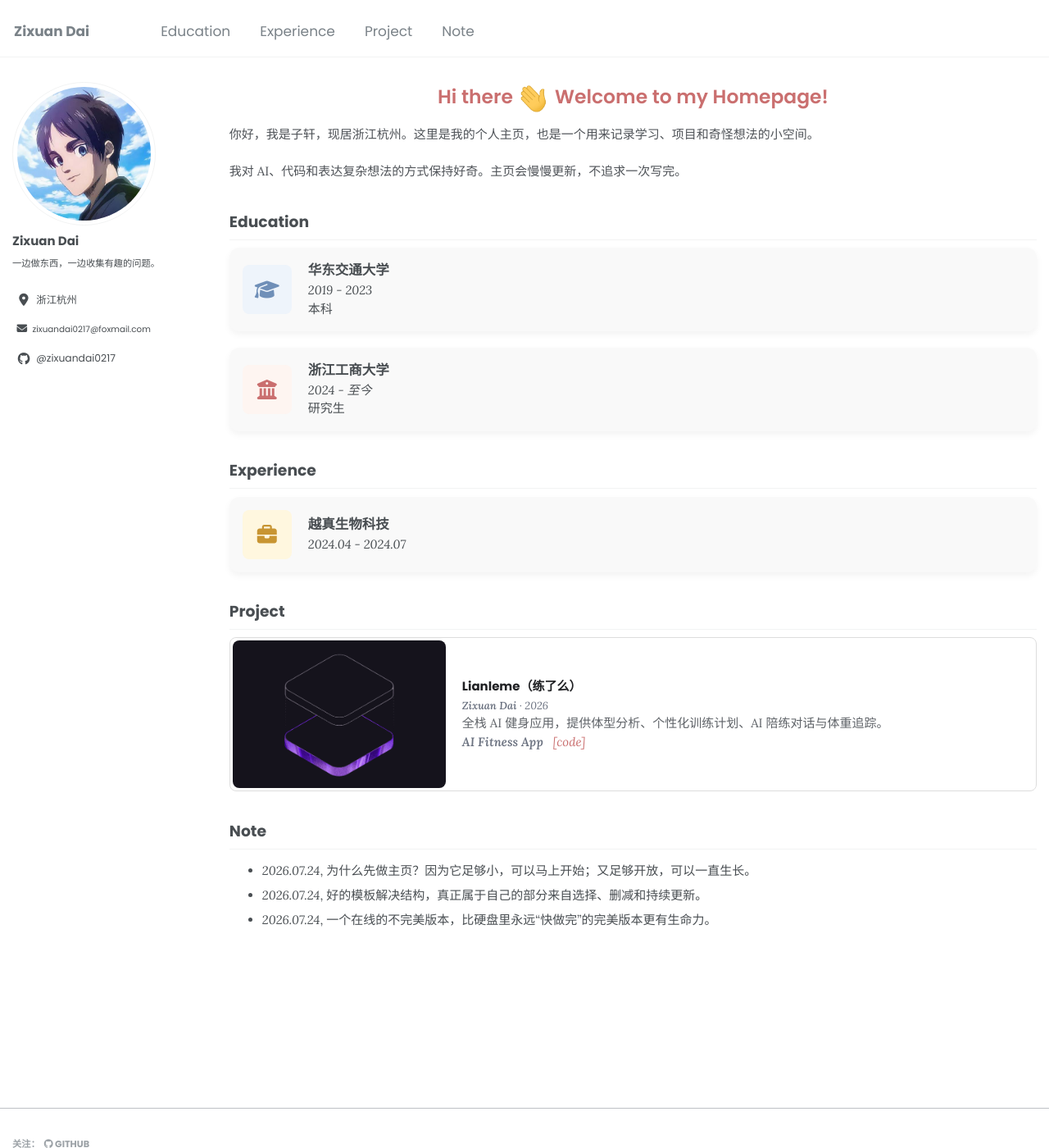
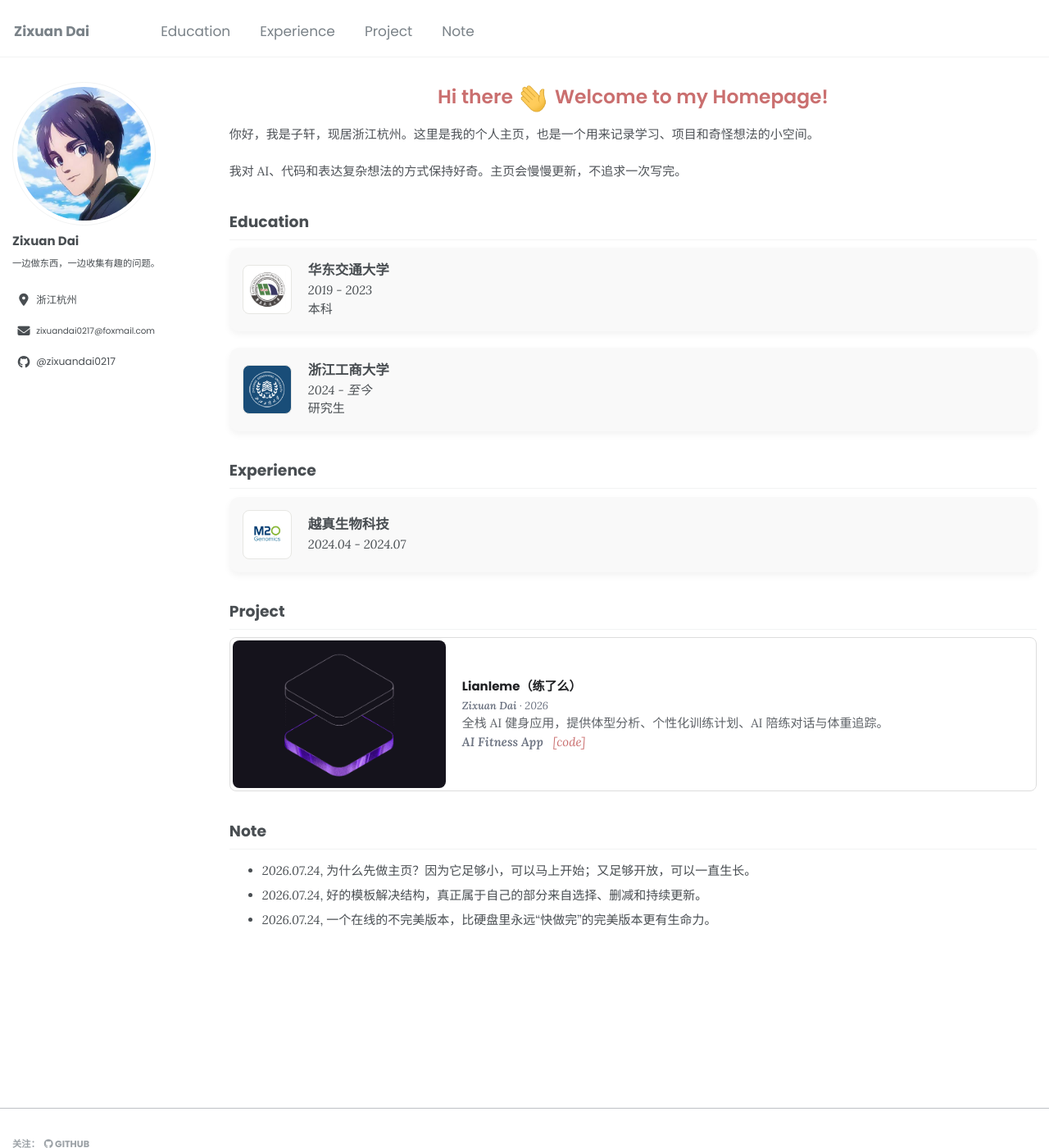
Before and after one commit to zixuandai0217/zixuandai0217.github.io, a Jekyll site: the page built from _pages/about.md, in a window 1280 px wide and 1400 px high. Shown: the whole window at 82% size. Built offline with Jekyll 4.4.1, drawn with Linux system fonts in a browser that asks for light colours.

Commit message:
Align profile details and add organization logos

```diff
--- a/_includes/author-profile.html
+++ b/_includes/author-profile.html
@@ -31,7 +31,7 @@
       <!-- Font Awesome icons / Biographic information  -->
       {% if author.location %}
         {% assign location_query = author.location | url_encode %}
-        <li class="author__desktop"><a href="https://www.google.com/maps/search/?api=1&query={{ location_query }}" target="_blank" rel="noopener"><i class="fas fa-fw fa-location-dot icon-pad-right" aria-hidden="true"></i>{{ author.location }}</a></li>
+        <li class="author__desktop"><a href="https://www.google.com/maps/search/?api=1&query={{ location_query }}" target="_blank" rel="noopener"><i class="fas fa-fw fa-location-dot icon-pad-right" aria-hidden="true"></i><span class="author__link-label">{{ author.location }}</span></a></li>
       {% endif %}
       {% if author.employer %}
         {% assign employer_query = author.employer | url_encode %}
@@ -41,7 +41,7 @@
         <li><a href="{{ author.uri }}"><i class="fas fa-fw fa-link icon-pad-right" aria-hidden="true"></i>{{ site.data.ui-text[site.locale].website_label | default: "Website" }}</a></li>
       {% endif %}
       {% if author.email %}
-        <li class="author__email"><a href="mailto:{{ author.email }}"><i class="fas fa-fw fa-envelope icon-pad-right" aria-hidden="true"></i>{{ author.email }}</a></li>
+        <li class="author__email"><a href="mailto:{{ author.email }}"><i class="fas fa-fw fa-envelope icon-pad-right" aria-hidden="true"></i><span class="author__link-label">{{ author.email }}</span></a></li>
       {% endif %}
       {% if author.WeChat %}
         <li class="author__wechat"><a href="{{ author.WeChat }}"><i class="fab fa-fw fa-weixin icon-pad-right" aria-hidden="true"></i>WeChat</a></li>
@@ -81,7 +81,7 @@
         <li><a href="https://dribbble.com/{{ author.dribbble }}"><i class="fab fa-fw fa-dribbble icon-pad-right" aria-hidden="true"></i>Dribbble</a></li>
       {% endif %}
       {% if author.github %}
-        <li><a href="https://github.com/{{ author.github }}"><i class="fab fa-fw fa-github icon-pad-right" aria-hidden="true"></i>@{{ author.github }}</a></li>
+        <li><a href="https://github.com/{{ author.github }}"><i class="fab fa-fw fa-github icon-pad-right" aria-hidden="true"></i><span class="author__link-label">@{{ author.github }}</span></a></li>
       {% endif %}
       {% if author.kaggle %}
         <li><a href="https://kaggle.com/{{ author.kaggle }}"><i class="fab fa-fw fa-kaggle icon-pad-right" aria-hidden="true"></i>Kaggle</a></li>
--- a/_pages/about.md
+++ b/_pages/about.md
@@ -19,7 +19,9 @@ Education
 
 <div class="experience-container">
   <div class="experience-card">
-    <div class="experience-logo experience-icon experience-icon--blue"><i class="fas fa-graduation-cap" aria-hidden="true"></i></div>
+    <div class="experience-logo experience-brand">
+      <img src="images/ecjtu-emblem.png" alt="华东交通大学校徽">
+    </div>
     <div class="experience-info">
       <strong>华东交通大学</strong><br>
       <em>2019 - 2023</em><br>
@@ -28,7 +30,9 @@ Education
   </div>
 
   <div class="experience-card">
-    <div class="experience-logo experience-icon"><i class="fas fa-building-columns" aria-hidden="true"></i></div>
+    <div class="experience-logo experience-brand experience-brand--zjgsu">
+      <img src="images/zjgsu-logo.png" alt="浙江工商大学校徽">
+    </div>
     <div class="experience-info">
       <strong>浙江工商大学</strong><br>
       <em>2024 - 至今</em><br>
@@ -42,7 +46,9 @@ Experience
 
 <div class="experience-container">
   <div class="experience-card">
-    <div class="experience-logo experience-icon experience-icon--yellow"><i class="fas fa-briefcase" aria-hidden="true"></i></div>
+    <div class="experience-logo experience-brand">
+      <img src="images/m20-genomics-logo.png" alt="越真生物科技 M20 Genomics Logo">
+    </div>
     <div class="experience-info">
       <strong>越真生物科技</strong><br>
       <em>2024.04 - 2024.07</em>
--- a/_sass/_sidebar.scss
+++ b/_sass/_sidebar.scss
@@ -250,15 +250,14 @@
   li.author__email {
     white-space: normal;
 
-    a {
-      grid-template-columns: 1.85em minmax(0, 1fr);
+    .author__link-label {
       overflow-wrap: anywhere;
-      font-size: 0.92em;
+      font-size: 0.84em;
     }
   }
 
-  a,
-  span {
+  li > a,
+  li > span {
     display: grid;
     grid-template-columns: 1.85em 1fr;
     column-gap: 0.52em;
@@ -270,6 +269,11 @@
     color: inherit;
     font-size: 1.1em;
     text-decoration: none;
+  }
+
+  .author__link-label {
+    display: block;
+    min-width: 0;
   }
 
   a {
--- a/assets/css/home.css
+++ b/assets/css/home.css
@@ -36,7 +36,9 @@
     }
 
     .experience-card {
-        display: flex;
+        display: grid;
+        grid-template-columns: 60px minmax(0, 1fr);
+        column-gap: 20px;
         align-items: center;
         background: #f9f9f9;
         border-radius: 12px;
@@ -52,9 +54,38 @@
     .experience-logo {
         width: 60px;
         height: 60px;
-        margin-right: 20px;
         border-radius: 8px;
+    }
+    .experience-brand {
+        align-items: center;
+        background: #fff;
+        border: 1px solid #e7e7e3;
+        box-sizing: border-box;
+        display: flex;
+        justify-content: center;
+        overflow: hidden;
+        padding: 6px;
+    }
+    .experience-brand img {
+        display: block;
+        height: 100%;
+        margin: 0;
+        max-height: 100%;
+        max-width: 100%;
         object-fit: contain;
+        width: 100%;
+    }
+    .experience-brand--zjgsu {
+        background: #194d78;
+        justify-content: flex-start;
+    }
+    .experience-brand--zjgsu img {
+        flex: 0 0 auto;
+        height: 46px;
+        max-height: none;
+        max-width: none;
+        object-fit: initial;
+        width: auto;
     }
     .experience-info {
         font-family: 'Lora', 'Noto Serif SC', 'Songti SC', SimSun, Georgia, serif;
@@ -386,26 +417,6 @@
             max-width: 760px;
         }
 
-        .experience-icon {
-            align-items: center;
-            background: #fef5f1;
-            color: #ca6f6f;
-            display: flex;
-            flex: 0 0 auto;
-            font-size: 24px;
-            justify-content: center;
-        }
-
-        .experience-icon--blue {
-            background: #eef4fb;
-            color: #6f8fb8;
-        }
-
-        .experience-icon--yellow {
-            background: #fff7df;
-            color: #c89532;
-        }
-
         .muted-copy {
             color: #888;
         }
@@ -446,13 +457,18 @@
 
             .experience-card {
                 align-items: flex-start;
+                column-gap: 14px;
+                grid-template-columns: 52px minmax(0, 1fr);
                 padding: 13px;
             }
 
             .experience-logo {
                 height: 52px;
-                margin-right: 14px;
                 width: 52px;
             }
 
+            .experience-brand--zjgsu img {
+                height: 38px;
+            }
+
         }
```
Also changed, not shown: images/ecjtu-emblem.png (added), images/m20-genomics-logo.png (added), images/zjgsu-logo.png (added).
